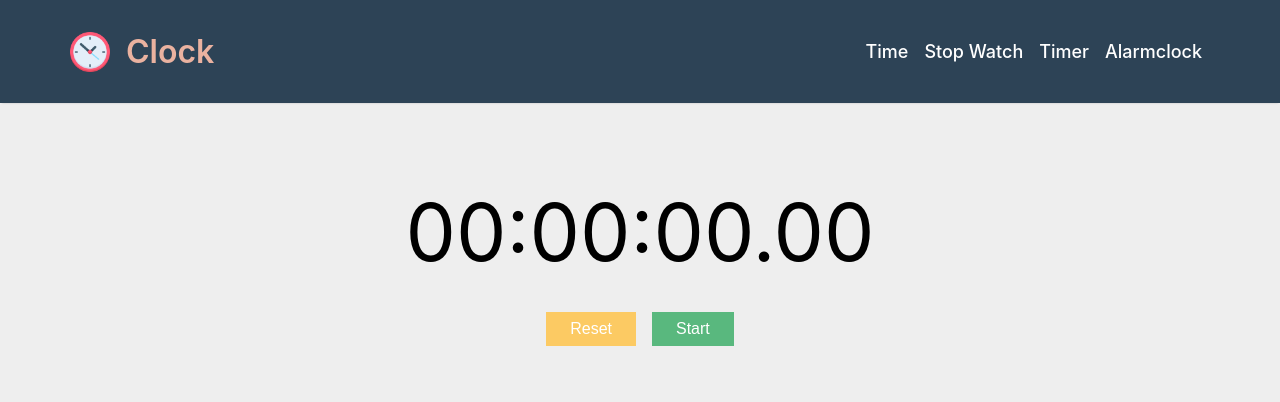
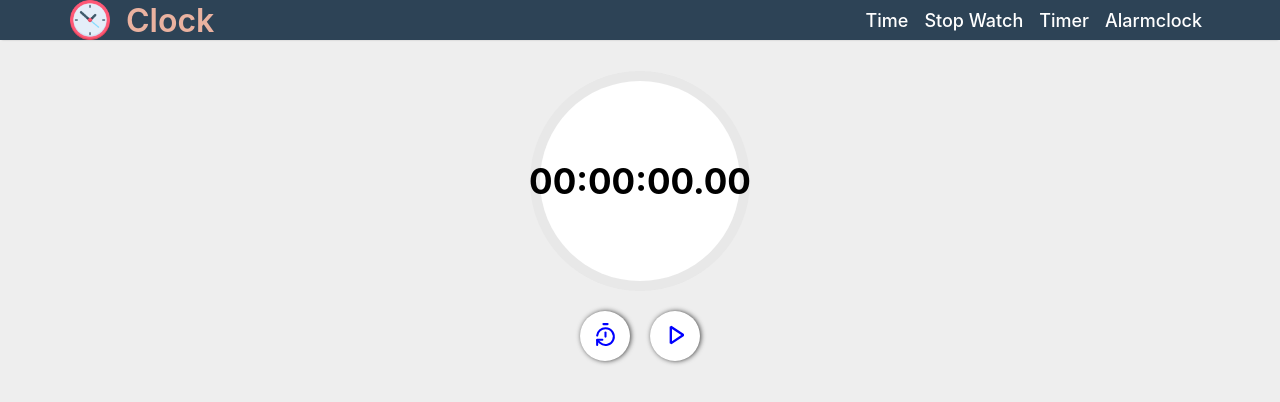
Before and after one commit to subayeel/clock, a React (Create React App) app: page /Stopwatch in a window 1280 px wide. Shown: the top 402 px of the page. Built offline with nearby package versions, Linux system fonts and the light colour scheme.

Commit message:
stop watch added

```diff
--- a/package.json
+++ b/package.json
@@ -10,6 +10,7 @@
     "moment-timezone": "^0.5.43",
     "react": "^18.2.0",
     "react-dom": "^18.2.0",
+    "react-icons": "^4.10.1",
     "react-modal": "^3.16.1",
     "react-router-dom": "^6.14.1",
     "react-scripts": "5.0.1",
--- a/src/Components/stopwatch.jsx
+++ b/src/Components/stopwatch.jsx
@@ -1,4 +1,9 @@
 import React, { useState, useRef } from 'react';
+import { VscDebugStart } from 'react-icons/vsc';
+import { BsStop } from 'react-icons/bs';
+import { LuTimerReset } from 'react-icons/lu';
+import { PiFlagPennant } from 'react-icons/pi';
+import '../styles/stopwatchstyle.css'
 
 function Stopwatch() {
   const [isRunning, setIsRunning] = useState(false);
@@ -6,6 +11,7 @@ function Stopwatch() {
   const [laps, setLaps] = useState([]);
   const [isStarted, setIsStarted] = useState(false);
   const [isStoped, setIsStoped] = useState(true);
+  const [isAnimation, setAnimation] = useState(false);
   const intervalRef = useRef(null);
 
   const start = () => {
@@ -16,6 +22,7 @@ function Stopwatch() {
       setIsRunning(true);
       setIsStarted(true);
       setIsStoped(false);
+      setAnimation(true);
     }
   };
 
@@ -34,6 +41,7 @@ function Stopwatch() {
     setTime(0);
     setLaps([]);
     setIsStarted(false);
+    setAnimation(false);
   };
 
   const recordLap = () => {
@@ -53,38 +61,44 @@ function Stopwatch() {
   };
 
   return (
-    <div className="container">
+    <div className='container'>
+      <div className='watch'>
+        <div className='outer-circle' id={isAnimation ? 'animation-bg' : ''}>
+          <div className='inner-circle'>
             <p className="time">{formatTime(time)}</p>
+          </div>
+        </div>
+        <div className='button-wrapper'>
           {isStoped && (
             <>
-          <button className="btn reset" onClick={reset}>Reset</button>
-          <button className="btn start" onClick={start}>Start</button>
+              <button className="btn reset" onClick={reset}><LuTimerReset size='25px' color='blue' /></button>
+              <button className="btn start" onClick={start}><VscDebugStart size='25px' color='blue' /></button>
             </>
           )}
           {isStarted && (
             <>
-          <button className="btn lap" onClick={recordLap}>Lap</button>
-          <button className="btn stop" onClick={stop}>Stop</button>
+              <button className="btn lap" onClick={recordLap}><PiFlagPennant size='25px' color='blue' /></button>
+              <button className="btn stop" onClick={stop}><BsStop size='25px' color='blue' /></button>
             </>
           )}
+        </div>
         {laps.length > 0 && (
-        <div className="lap-field">
-          <table>
-            <tbody>
-              <tr>
-                <th>LAP</th>
-                <th>TIME</th>
-              </tr>
+          <>
+            <div className='lap-heading'>
+              <span className='lap-name'>LAP</span>
+              <span className='time-name'>TIME</span>
+            </div>
+            <ul className='laps'>
               {laps.slice().reverse().map((lap, index) => (
-                <tr key={index}>
-                  <td>{lap.lapNumber}</td>
-                  <td> {formatTime(lap.lapTime)}</td>
-                </tr>
+                <li className='lap-items' key={index}>
+                  <span className='number'>{lap.lapNumber}</span>
+                  <span className='time-stamp'>{formatTime(lap.lapTime)}</span>
+                </li>
               ))}
-            </tbody>
-          </table>
+            </ul>
+          </>
+        )}
       </div>
-      )}
     </div>
   );
 }
--- a/src/index.css
+++ b/src/index.css
@@ -67,44 +67,3 @@ nav header ul li a:hover {
   font-weight: 600;
   color: var(--salmon);
 }
-.container {
-  text-align: center;
-  .time {
-    font-size: 5em;
-    margin-bottom: 0.3em;
-  }
-  .btn {
-    font-size: 1em;
-    margin: 0.5em;
-    padding: 0.5em;
-    padding-left: 1.5em;
-    padding-right: 1.5em;
-    color: white;
-    border: none;
-    cursor: pointer;
-  }
-  .start {
-    background-color: rgb(89, 184, 126);
-  }
-  .reset {
-    background-color: rgb(252, 202, 99);
-  }
-  .stop {
-    background-color: rgb(241, 121, 121);
-  }
-  .lap {
-    background-color: rgb(0, 161, 247);
-  }
-  .lap-field {
-    padding-top: 3em;
-    display: flex;
-    width: 100%;
-    /* height: 300px; */
-    justify-content: center;
-    /* overflow-y: scroll; */
-  }
-  .lap-field table {
-    width: 150px;
-    margin: auto;
-  }
-}
--- /dev/null
+++ b/src/styles/stopwatchstyle.css
@@ -0,0 +1,127 @@
+* {
+  margin: 0;
+  padding: 0;
+  box-sizing: border-box;
+}
+
+.container {
+  font-size: 16px;
+  height: 100vh;
+  margin: auto;
+  padding-top: 15px;
+}
+
+.watch{
+  width: min-content;
+  margin: 1rem auto;
+}
+
+.outer-circle {
+  width: 220px;
+  height: 220px;
+  border-radius: 50%;
+  background-color: #e8e8e8;
+  display: flex;
+  justify-content: center;
+  align-items: center;
+}
+
+.inner-circle {
+  width: 200px;
+  height: 200px;
+  border-radius: 50%;
+  background-color: white;
+  display: flex;
+  align-items: center;
+  justify-content: center;
+}
+
+.time {
+  color: black;
+  font-size: 35px;
+  font-weight: bold;
+}
+
+.button-wrapper {
+  width: 220px;
+  margin-top: 10px;
+  display: flex;
+  justify-content: center;
+}
+
+.btn {
+  width: 50px;
+  height: 50px;
+  border-radius: 50%;
+  border: none;
+  box-shadow: 1px 0px 5px #444;
+  background-color: white;
+  cursor: pointer;
+  margin: 10px;
+}
+.btn:hover {
+  background-color: #e8e8e8;
+}
+
+.lap-heading {
+  list-style: none;
+  width: 100%;
+  padding: 10px;
+  text-align: center;
+  border: 1px solid #444;
+  border-radius: 50px;
+  margin-top: 15px;
+  color: red;
+}
+.lap-name {
+  margin-right: 40px;
+}
+.time-name {
+  margin-right: 30px;
+}
+
+.laps {
+  list-style: none;
+  width: 220px;
+  height: 150px;
+  overflow: auto;
+  position: relative;
+  margin-top: 7px;
+}
+
+.laps::-webkit-scrollbar {
+  display: none;
+}
+
+.lap-items {
+  display: inline-block;
+  width: 100%;
+  padding: 5px;
+  text-align: center;
+  border: 1px solid #444;
+  border-radius: 50px;
+  margin-bottom: 5px;
+}
+
+.time-stamp {
+  display: inline-block;
+  margin-left: 30px;
+}
+
+#animation-bg {
+  background: linear-gradient(-45deg, #ff0000, #ee7752, #e73c7e, #23a6d5, #23d5ab, #00ff00);
+  background-size: 400% 400%;
+  animation: Animation 5s ease infinite;
+}
+
+@keyframes Animation {
+  0% {
+    background-position: 0% 50%;
+  }
+  50% {
+    background-position: 100% 50%;
+  }
+  100% {
+    background-position: 0% 50%;
+  }
+}
```
Also changed, not shown: 1 other file (tests, documents, lock files or other folders). Lines whose indentation alone changed are shown as unchanged.
